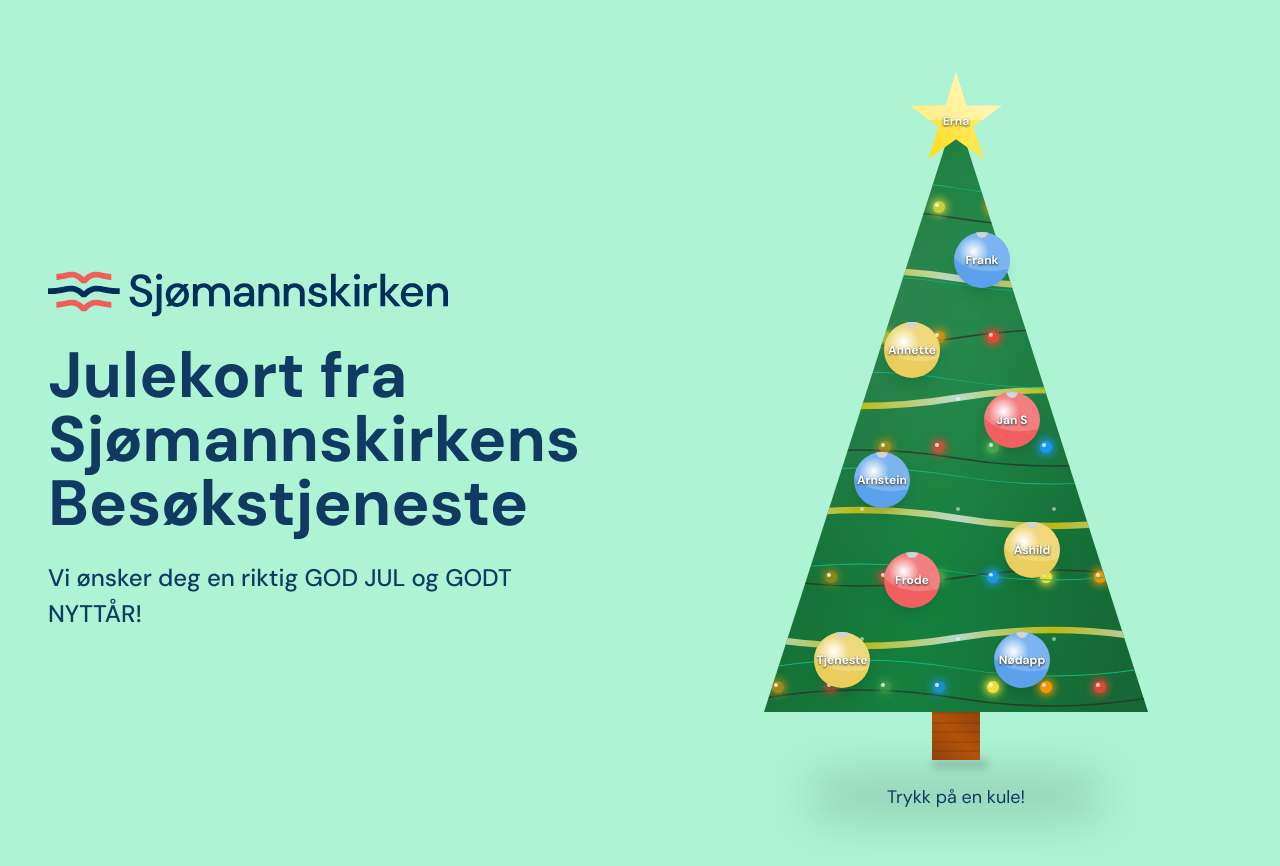
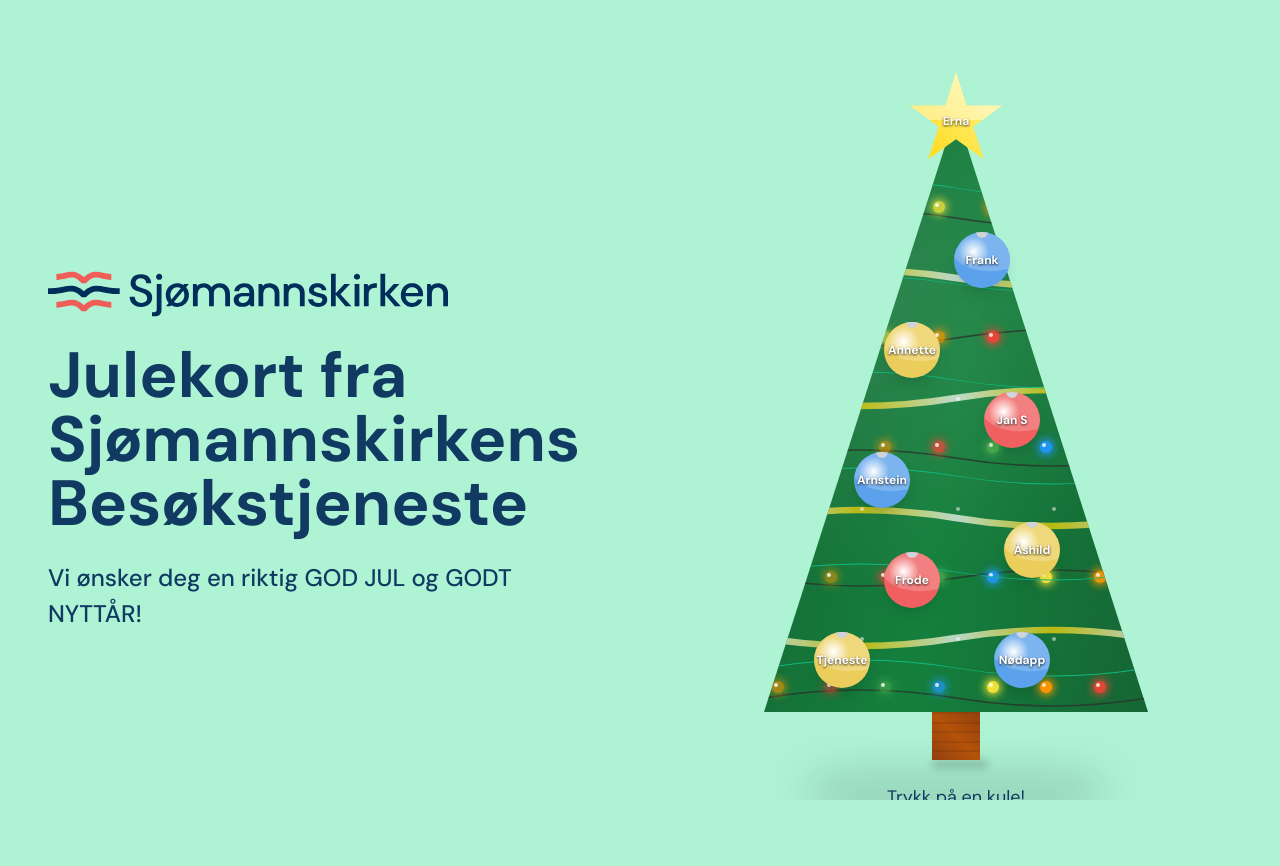
Before and after one commit to griphaugland/julekort-sjomannskirken, a Next.js app: page / in a window 1280 px wide. Shown: the top 866 px of the page. After the commit the page ends 800 px from the top, so only its background shows below. Built offline with nearby package versions, Linux system fonts and the light colour scheme.

Commit message:
feat: structure corrections

```diff
--- a/src/app/layout.tsx
+++ b/src/app/layout.tsx
@@ -23,7 +23,9 @@ export default function RootLayout({
   return (
     <html lang="en">
       <Analytics />
-      <body className={` ${dmSans.className} antialiased`}>{children}</body>
+      <body className={`min-h-screen ${dmSans.className} antialiased`}>
+        {children}
+      </body>
     </html>
   );
 }
--- a/src/app/page.tsx
+++ b/src/app/page.tsx
@@ -3,9 +3,9 @@ import Logo from "./media/Logo";
 
 export default function Home() {
   return (
-    <div className="min-h-screen sm:p-8 overflow-hidden">
+    <div className="h-full min-h-screen max-h-screen sm:p-8 overflow-hidden">
       {/* Main container with max width and padding */}
-      <div className="max-w-7xl mx-auto px-4 sm:py-8">
+      <div className="max-w-7xl h-full sm:min-h-auto mx-auto px-4 sm:py-8">
         {/* Grid container */}
         <div className="grid grid-cols-1 lg:grid-cols-2 gap-8 lg:gap-20 items-center">
           {/* Text content - centered on mobile, left on desktop */}
```
